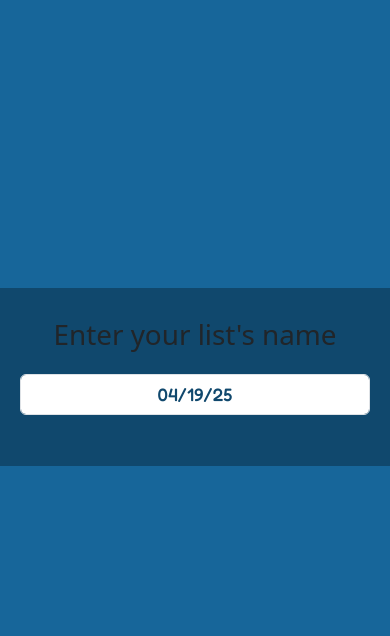
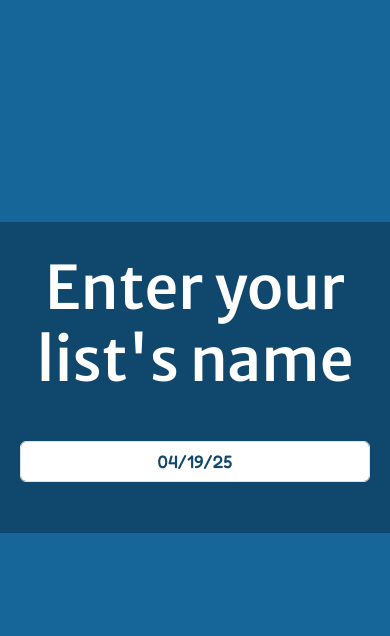
Before and after one commit to BolognaKenshin/to-do-list, a Flask app: page /name-list in a window 390 px wide. Shown: the part 50-686 px from the top of the page. Run offline with Flask 3, Linux system fonts and the light colour scheme; a user stored in the database is signed in; some libraries are stand-ins or nearby versions.

Commit message:
Dev Branch - Edit pages need styling

```diff
--- a/main.py
+++ b/main.py
@@ -176,23 +176,21 @@ def name_list():
     session['list_items'] = []
     if name_form.validate_on_submit():
         l_name = name_form.to_do_name.data
-        # Check for if user already has a list with the same name
-        if not any(l_name == list_name.list_name for list_name in current_user.list_names):
 
-            # Checking if a list is being renamed or if a new list is being made via 'rename' variable from 'edit-list.html'
-            if not rename == 'rename':
-                session['list_name'] = name_form.to_do_name.data
-                return redirect(url_for('new_list'))
-            else:
-                list_url_id = request.args.get('url_id')
-                try:
-                    list_to_rename = db.session.execute(db.Select(ListName).where(ListName.list_url_id == list_url_id)).scalar()
-                    list_to_rename.list_name = l_name
-                    db.session.commit()
-                    return redirect(url_for('edit_list', list_url_id=list_url_id))
-                except Exception:
-                    error_message = "An unexpected error has occurred. Please try again"
-                    return redirect(url_for('all_lists', error_message=error_message))
+        # Checking if a list is being renamed or if a new list is being made via 'rename' variable from 'edit-list.html'
+        if not rename == 'rename':
+            session['list_name'] = name_form.to_do_name.data
+            return redirect(url_for('new_list'))
+        else:
+            list_url_id = request.args.get('url_id')
+            try:
+                list_to_rename = db.session.execute(db.Select(ListName).where(ListName.list_url_id == list_url_id)).scalar()
+                list_to_rename.list_name = l_name
+                db.session.commit()
+                return redirect(url_for('edit_list', list_url_id=list_url_id))
+            except Exception:
+                error_message = "An unexpected error has occurred. Please try again"
+                return redirect(url_for('all_lists', error_message=error_message))
     return render_template('name-list.html', current_user=current_user, name_form=name_form, rename=rename)
 
 # Generated after naming your list, lets you create to-do items - Stores them in flask session
--- a/static/css/styles.css
+++ b/static/css/styles.css
@@ -195,20 +195,24 @@ input.btn:hover{
     text-align: center;
 }
 
+#name-list-h1 {
+    font-size: 65px;
+}
+
 @media (max-width: 450px) {
-    #homepage-title {
+    #homepage-title, #name-list-h1 {
         font-size: 55px;
     }
 }
 
 @media (max-width: 600px) {
-    #new-user-h1 {
+    #new-user-h1, #name-list-h1 {
         font-size: 70px;
     }
 }
 
 @media (max-width: 450px) {
-    #new-user-h1 {
+    #new-user-h1, #name-list-h1 {
         font-size: 60px;
     }
 }
@@ -254,9 +258,16 @@ label {
 #list-card-holder {
     display: flex;
     flex-wrap: wrap;
+    justify-content: center;
     width: 100%;
     min-height: calc(100vh - 200px);
     padding: 0 80px 80px 80px;
+}
+
+@media (max-width: 500px) {
+    #list-card-holder {
+    padding: 0 40px 40px 40px;
+    }
 }
 
 #list-item-bar {
--- a/templates/lists.html
+++ b/templates/lists.html
@@ -1,7 +1,7 @@
 {% include 'header.html' %}
 
 <main id="all-lists-main">
-        <h1 id="all-lists-headline">Your lists</h1>
+        <h1 id="all-lists-headline">All saved lists</h1>
         {% if error_message %}
             <p class="error_message">{{ error_message }}</p>
         {% endif %}
--- a/templates/name-list.html
+++ b/templates/name-list.html
@@ -3,9 +3,9 @@
 <main>
     <div id="name-list-div">
         {% if rename: %}
-        <h1 class="name-list-h1">Rename your List</h1>
+        <h1 id="name-list-h1">Rename your List</h1>
         {% else %}
-        <h1 class="name-list-h1">Enter your list's name</h1>
+        <h1 id="name-list-h1">Enter your list's name</h1>
         {% endif %}
 
         {% with messages = get_flashed_messages() %}
```
Also changed, not shown: instance/to-dos.db.
